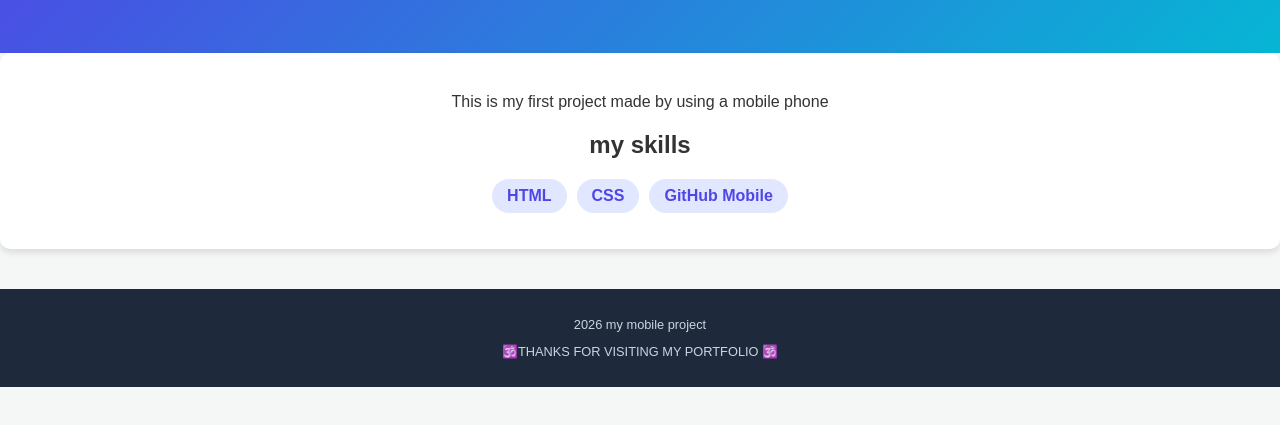
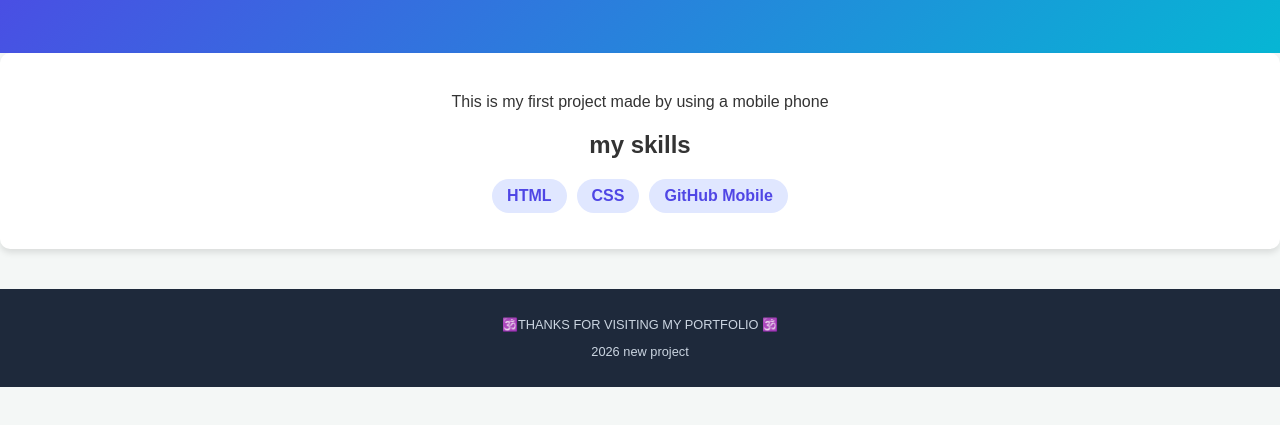
Before and after one commit to Bibek-code6/my-first-project, a plain HTML site: page index.html in a window 1280 px wide. Shown: the part 115-540 px from the top of the page. Drawn offline with Linux system fonts and the light colour scheme.

Commit message:
Update index.html

```diff
--- a/index.html
+++ b/index.html
@@ -30,8 +30,9 @@
         </ul>
     </div>
     <footer>
-        <p> 2026 my mobile project</p>
+
         <p>🕉️THANKS FOR VISITING MY PORTFOLIO 🕉️</p>
+        <p>2026 new project</p>
     </footer>
 </body>
 </html>
```
